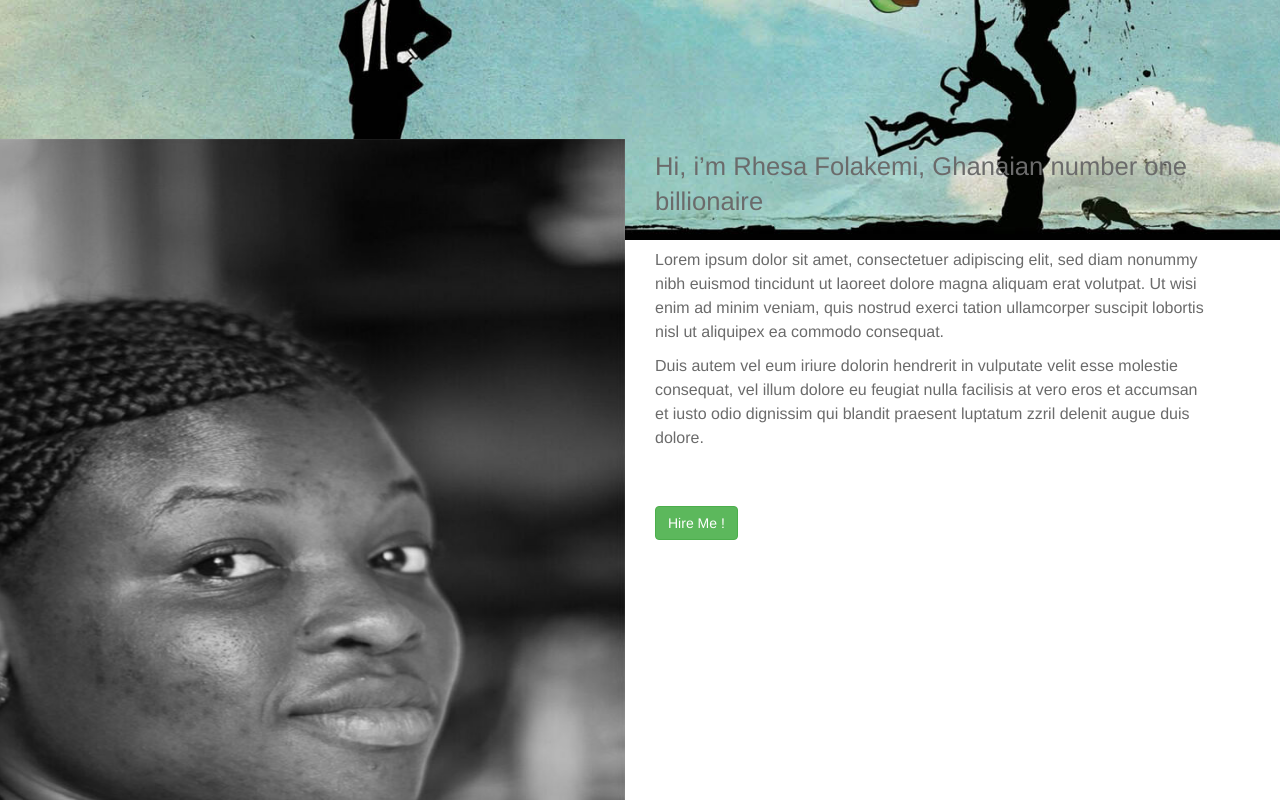
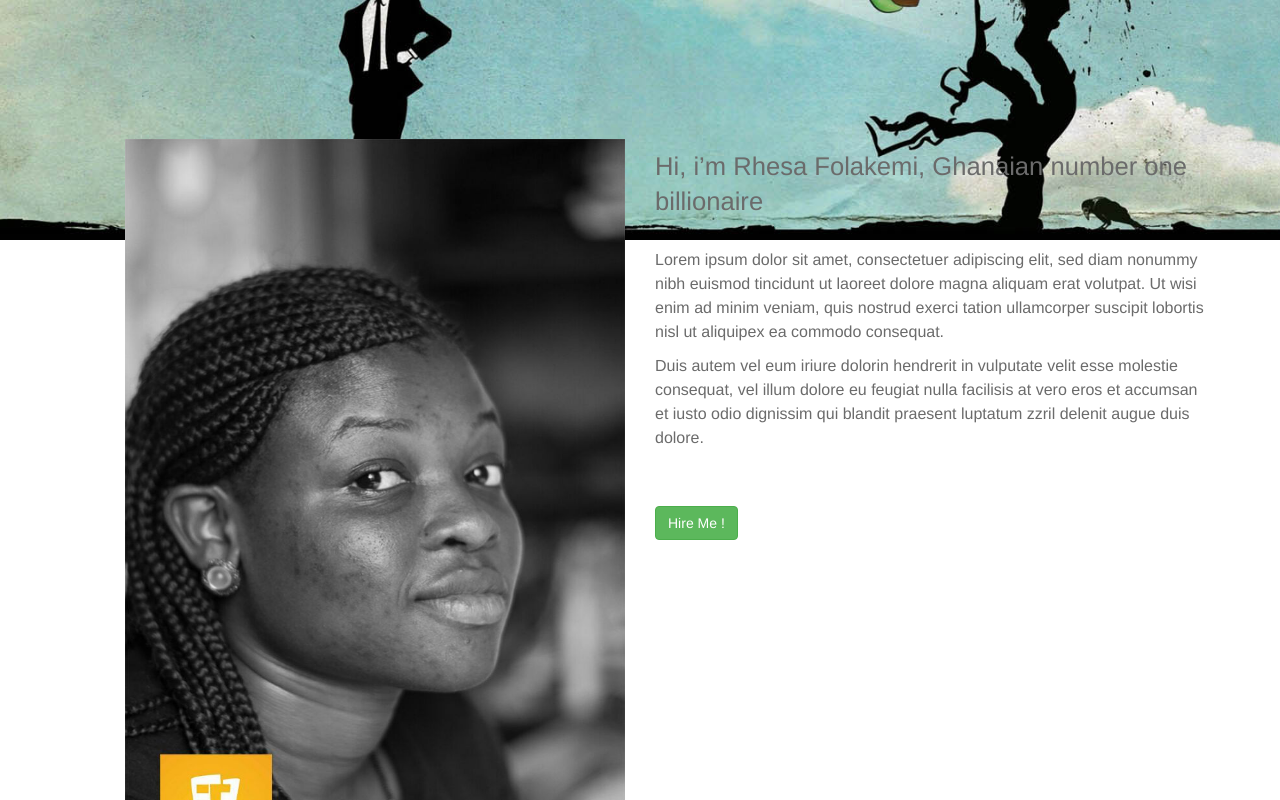
Before and after one commit to rhesafolakemi/rhesafolakemi.github.io, a plain HTML site: page index.html in a window 1280 px wide. Shown: the part 560-1360 px from the top of the page. Drawn offline with Linux system fonts and the light colour scheme.

Commit message:
changed some styles

```diff
--- a/index.html
+++ b/index.html
@@ -59,7 +59,7 @@
 
                     <div class="col-md-6 col-sm-6 col-xs-12">
                         <div class="about-photo">
-                            <img src="images/IMG-20150329-WA0000.jpg" alt="About Photo" width="800px" height="1000px">
+                            <img src="images/IMG-20150329-WA0000.jpg" alt="About Photo" width="500px" height="800px">
 
                         </div>
                     </div>
```
